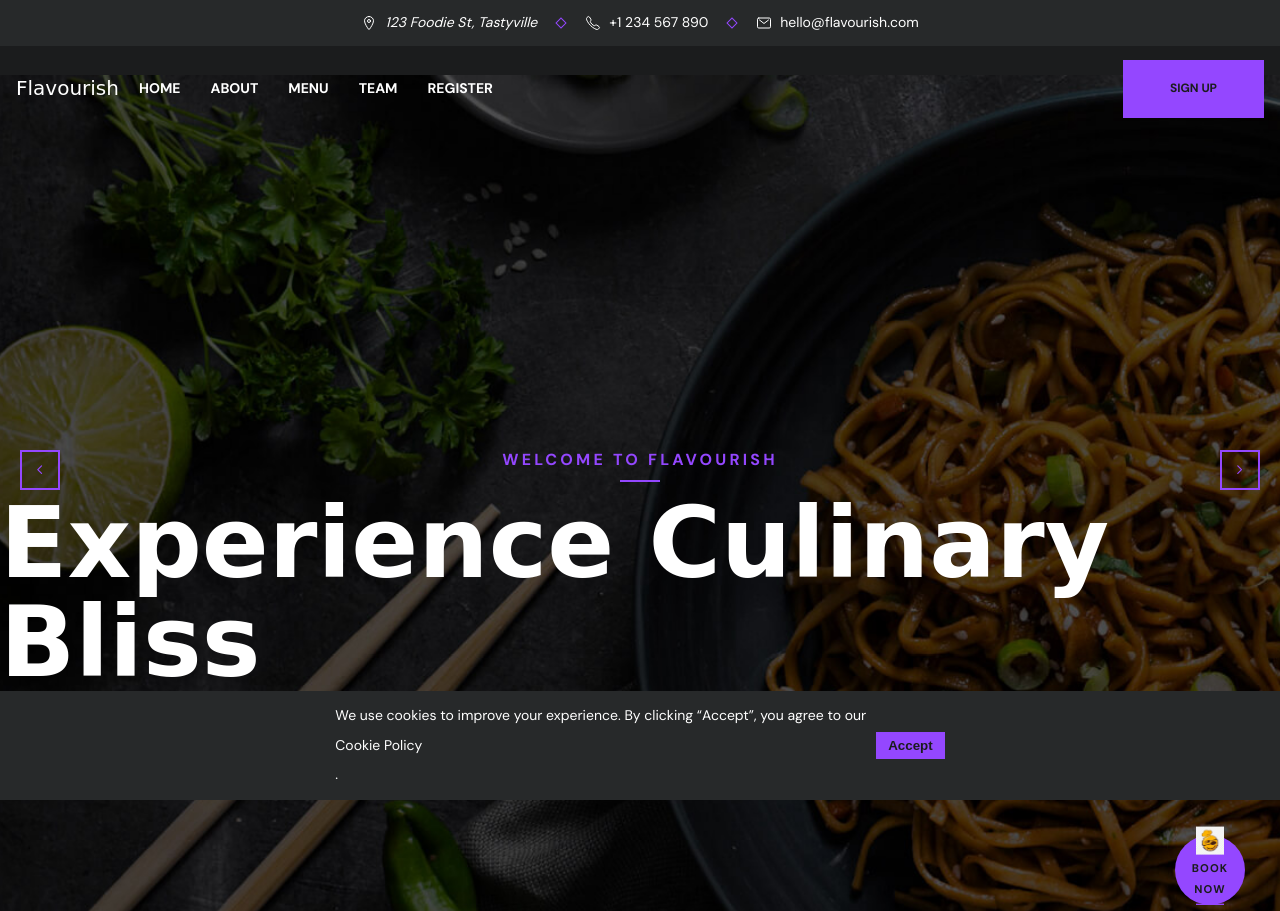
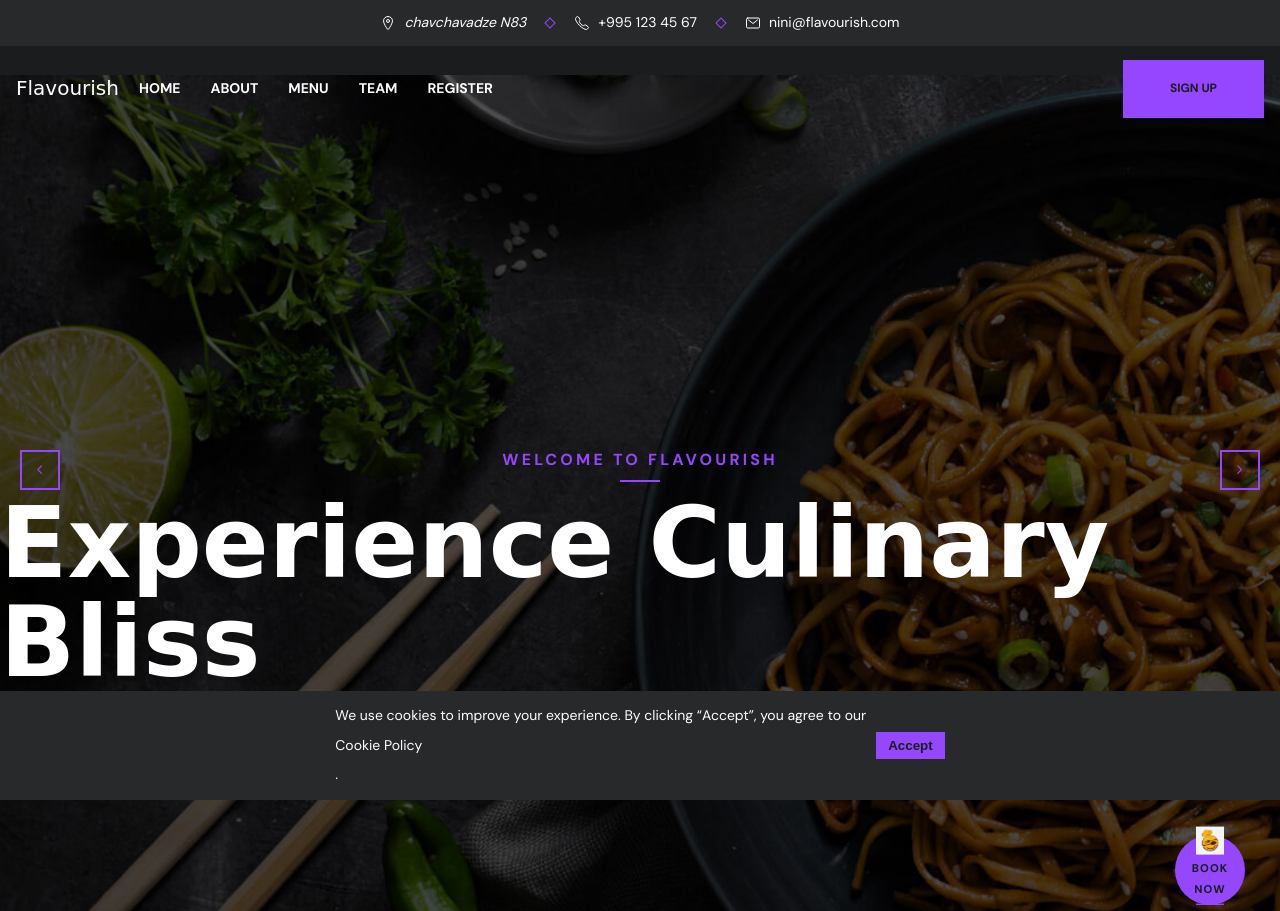
Before and after one commit to NiniKoki/demo_web, a plain HTML site: page index.html in a window 1280 px wide. Shown: the top 911 px of the page. Drawn offline with nearby package versions, Linux system fonts and the light colour scheme; a web font is replaced by a local one.

Commit message:
Update index.html

```diff
--- a/index.html
+++ b/index.html
@@ -52,17 +52,17 @@
     <div class="container topbar-wrapper">
       <address class="topbar-item">
         <ion-icon name="location-outline"></ion-icon>
-        <span class="text-sm">123 Foodie St, Tastyville</span>
+        <span class="text-sm">chavchavadze N83</span>
       </address>
       <div class="separator"></div>
       <div class="topbar-item">
         <ion-icon name="call-outline"></ion-icon>
-        <span class="text-sm">+1 234 567 890</span>
+        <span class="text-sm">+995 123 45 67</span>
       </div>
       <div class="separator"></div>
       <div class="topbar-item">
         <ion-icon name="mail-outline"></ion-icon>
-        <span class="text-sm">hello@flavourish.com</span>
+        <span class="text-sm">nini@flavourish.com</span>
       </div>
     </div>
   </div>
```
